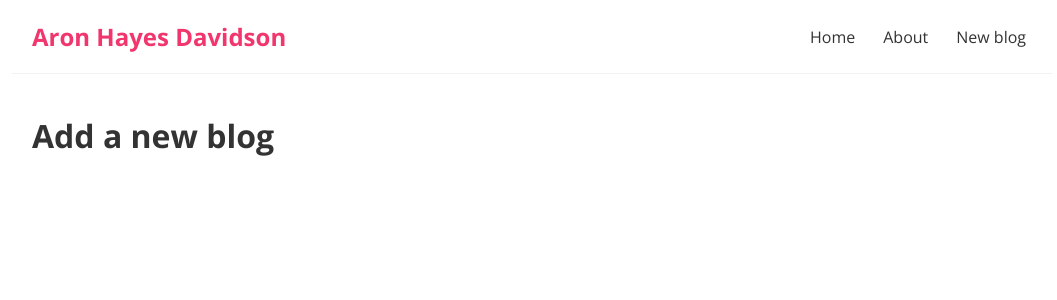
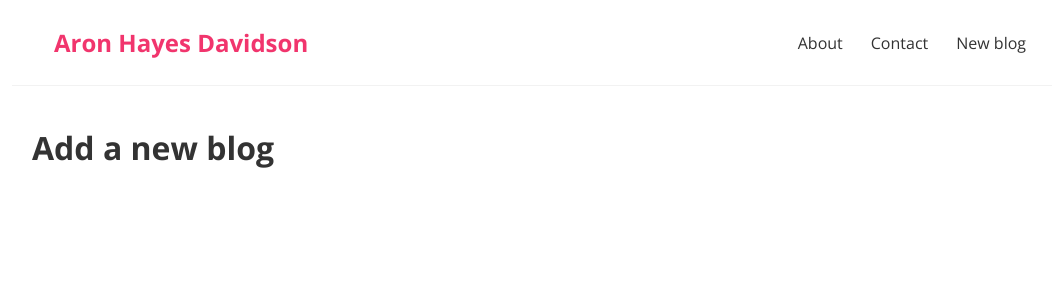
Before and after one commit to Aron-HD/React-website, a React (Create React App) app: page /create in a window 1280 px wide. Shown: the top 300 px of the page, without its empty margins (108-1165 px from the left). Built offline with nearby package versions, Linux system fonts and the light colour scheme.

Commit message:
replaced anchors with react Links

```diff
--- a/src/components/Navbar.js
+++ b/src/components/Navbar.js
@@ -1,11 +1,21 @@
+import { Link } from "react-router-dom";
+
 const Navbar = () => {
   return (
     <nav className="navbar">
-      <h1>Aron Hayes Davidson</h1>
+      <Link to="/" className="item">
+        <h1>Aron Hayes Davidson</h1>
+      </Link>
       <div className="links">
-        <a href="/">Home</a>
-        <a href="/about">About</a>
-        <a href="/create">New blog</a>
+        <Link to="/about" className="item">
+          About
+        </Link>
+        <Link to="/contact" className="item">
+          Contact
+        </Link>
+        <Link to="/create" className="item">
+          New blog
+        </Link>
       </div>
     </nav>
   );
```
